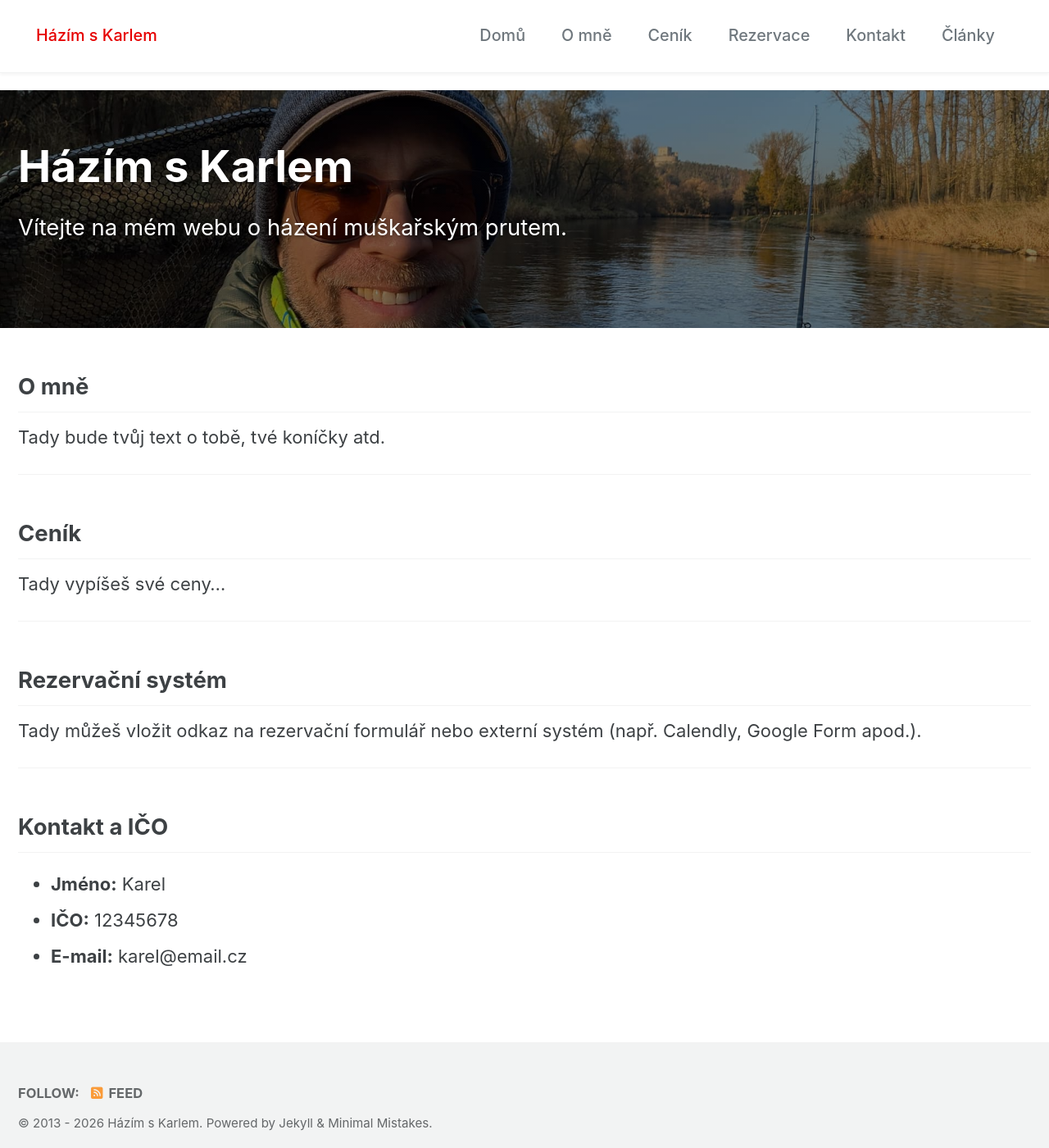
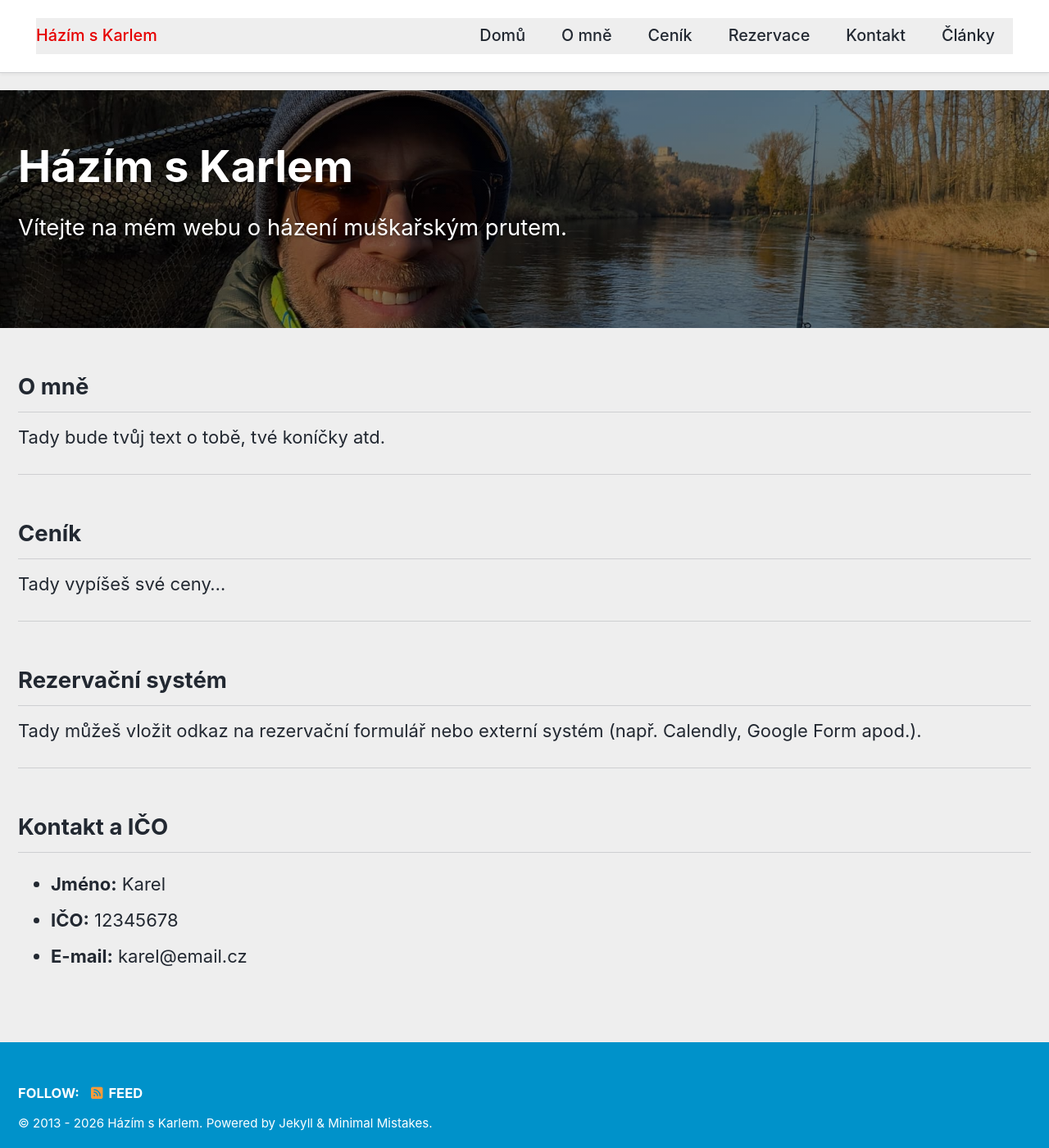
Before and after one commit to hazimskarlem/hazimskarlem.github.io, a Jekyll site: the page built from index.md, in a window 1280 px wide and 1400 px high. Shown: the whole window at 82% size. Built offline with Jekyll 4.4.1, drawn with Linux system fonts in a browser that asks for light colours; cached includes are drawn as plain includes.

Commit message:
Update _config.yml

```diff
--- a/_config.yml
+++ b/_config.yml
@@ -12,7 +12,7 @@
 
 # theme                  : "minimal-mistakes-jekyll"
 # remote_theme           : "mmistakes/minimal-mistakes"
-minimal_mistakes_skin    : "default" # "air", "aqua", "contrast", "dark", "dirt", "neon", "mint", "plum", "sunrise", "catppuccin_latte", "catppuccin_mocha"
+minimal_mistakes_skin    : "air" # "default", "aqua", "contrast", "dark", "dirt", "neon", "mint", "plum", "sunrise", "catppuccin_latte", "catppuccin_mocha"
 
 # Site Settings
 locale                   : "en-US"
```
